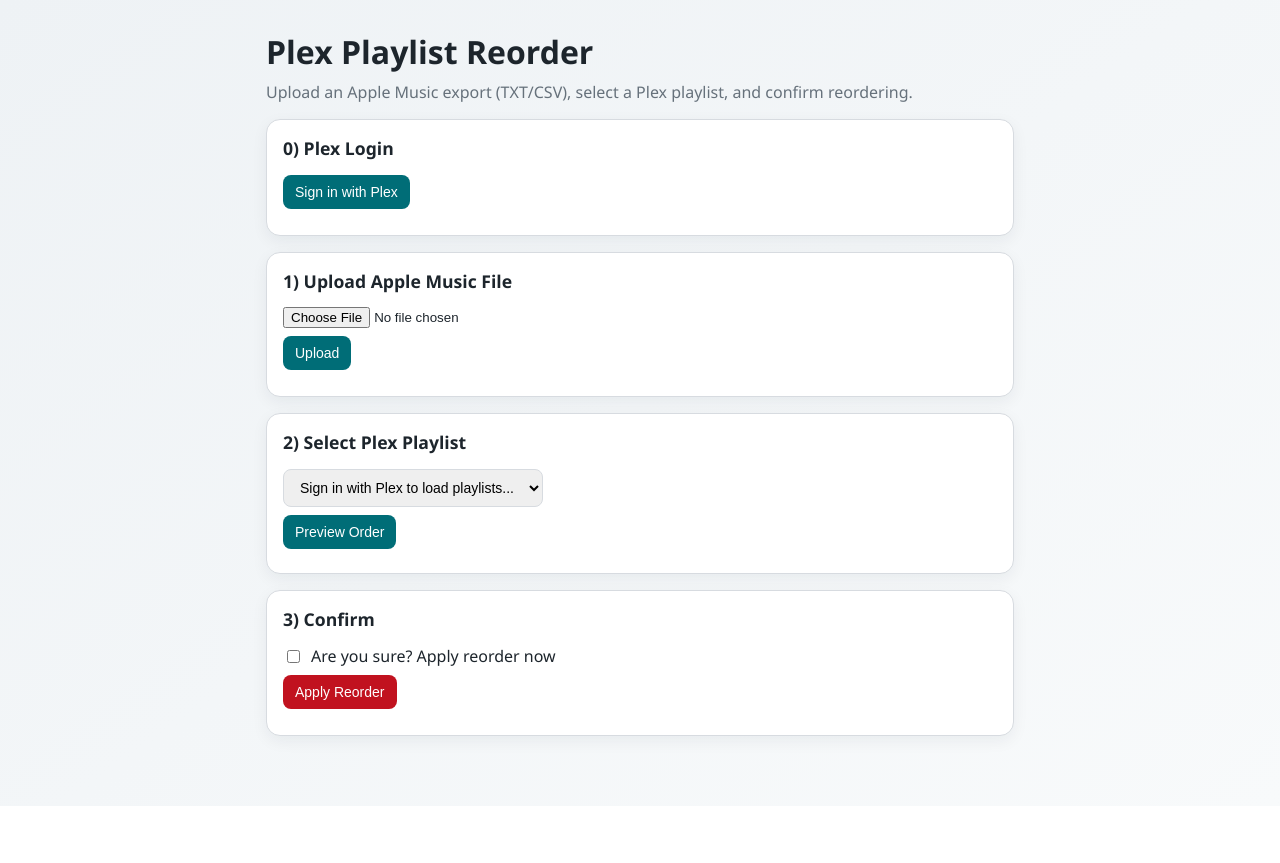
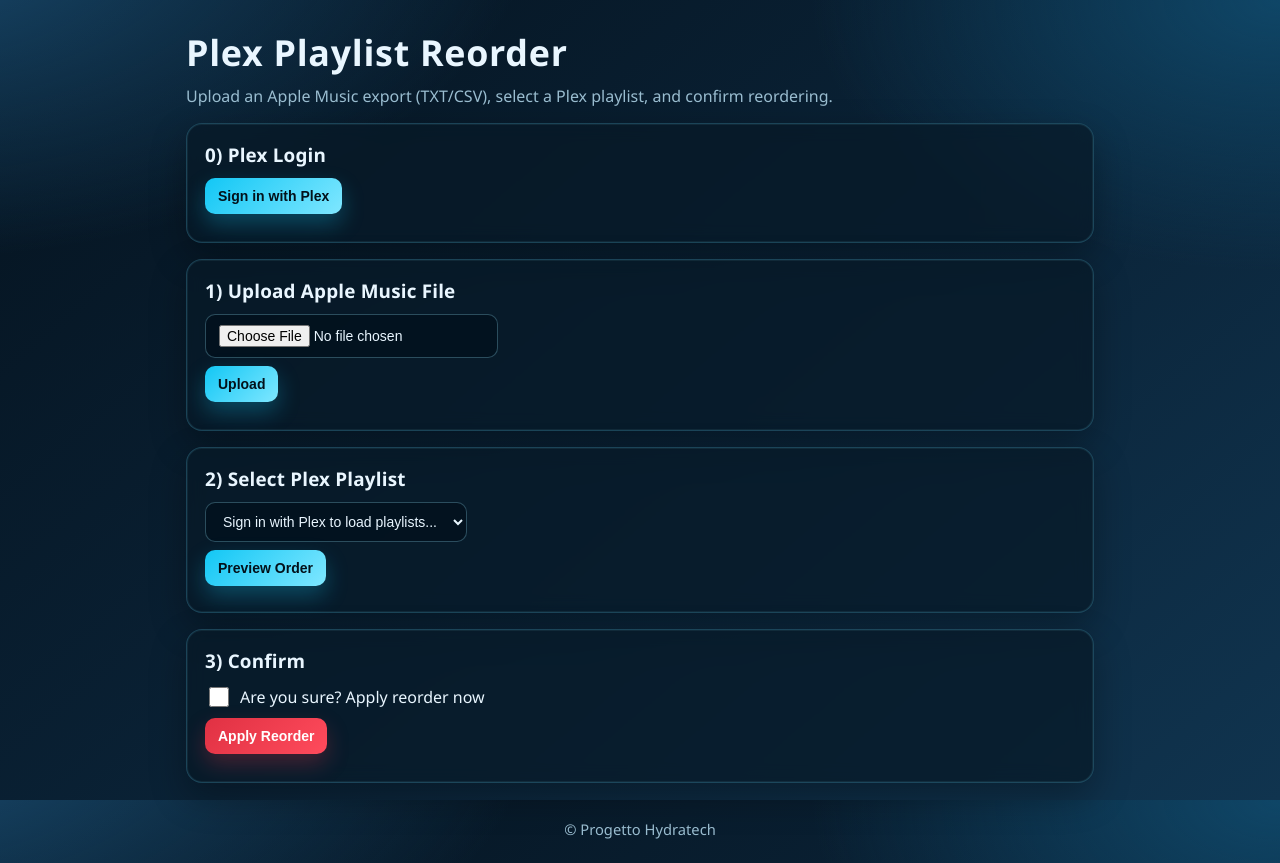
Before and after one commit to Sebaf-26/PlexPlaylistReorder, a Flask app: page / in a window 1280 px wide. Before the commit the page ends 805 px from the top, so only its background shows below. Run offline with Flask 3, Linux system fonts and the light colour scheme.

Commit message:
Apply Hydratech-style modern UI and add footer

```diff
--- a/static/style.css
+++ b/static/style.css
@@ -1,44 +1,67 @@
 :root {
-  --bg: #f4f6f8;
-  --card: #ffffff;
-  --text: #1d252c;
-  --muted: #66717b;
-  --accent: #006d77;
-  --danger: #c1121f;
-  --ok: #157f1f;
-  --line: #d7dbe0;
+  --bg-1: #05131f;
+  --bg-2: #0a2236;
+  --bg-3: #10344f;
+  --card: rgba(8, 25, 40, 0.72);
+  --card-border: rgba(99, 220, 255, 0.22);
+  --text: #e9f6ff;
+  --muted: #9abdd0;
+  --accent: #12c7f5;
+  --accent-strong: #00a8df;
+  --danger: #ff4b5c;
+  --ok: #49e38f;
+  --input-bg: rgba(3, 15, 26, 0.62);
 }
 
 * { box-sizing: border-box; }
 
 body {
   margin: 0;
-  font-family: "Avenir Next", "Segoe UI", sans-serif;
-  background: linear-gradient(145deg, #eef2f5, #f8fafb);
+  font-family: "Sora", "Avenir Next", "Segoe UI", sans-serif;
   color: var(--text);
+  min-height: 100vh;
+  background:
+    radial-gradient(1200px 620px at -10% -10%, #1a4f75 0%, transparent 55%),
+    radial-gradient(900px 520px at 100% 0%, #0f4667 0%, transparent 52%),
+    linear-gradient(140deg, var(--bg-1), var(--bg-2) 52%, var(--bg-3));
+  background-attachment: fixed;
 }
 
 .wrap {
-  max-width: 780px;
-  margin: 30px auto;
-  padding: 0 16px 24px;
+  max-width: 940px;
+  margin: 28px auto 18px;
+  padding: 0 16px;
 }
 
-h1 { margin-bottom: 8px; }
-h2 { margin-top: 0; font-size: 1.1rem; }
+h1 {
+  margin: 0;
+  font-size: clamp(1.75rem, 2.8vw, 2.3rem);
+  letter-spacing: 0.02em;
+}
+
+h2 {
+  margin: 0 0 10px;
+  font-size: 1.18rem;
+  letter-spacing: 0.01em;
+}
 
 .muted {
   color: var(--muted);
-  margin-top: 0;
+  margin-top: 8px;
 }
 
 .card {
   background: var(--card);
-  border: 1px solid var(--line);
-  border-radius: 14px;
-  padding: 16px;
+  border: 1px solid var(--card-border);
+  border-radius: 16px;
+  padding: 18px;
   margin: 16px 0;
-  box-shadow: 0 5px 16px rgba(20, 32, 44, 0.06);
+  backdrop-filter: blur(9px);
+  -webkit-backdrop-filter: blur(9px);
+  box-shadow:
+    0 14px 36px rgba(0, 0, 0, 0.3),
+    inset 0 0 0 1px rgba(147, 234, 255, 0.07);
+  animation: reveal 300ms ease-out both;
 }
 
 input[type="file"],
@@ -49,39 +72,114 @@
 }
 
 select,
-button {
-  border-radius: 8px;
-  border: 1px solid var(--line);
-  padding: 9px 12px;
+button,
+input[type="file"] {
+  border-radius: 10px;
+  padding: 10px 13px;
   font-size: 14px;
 }
 
-button {
-  background: var(--accent);
-  color: #fff;
-  border: none;
-  cursor: pointer;
+select,
+input[type="file"] {
+  border: 1px solid rgba(148, 229, 255, 0.28);
+  background: var(--input-bg);
+  color: var(--text);
 }
 
-button.danger { background: var(--danger); }
-button:hover { filter: brightness(1.04); }
+select:focus,
+input[type="file"]:focus,
+button:focus {
+  outline: 2px solid rgba(18, 199, 245, 0.45);
+  outline-offset: 2px;
+}
+
+button {
+  border: none;
+  color: #03111a;
+  font-weight: 700;
+  cursor: pointer;
+  background: linear-gradient(135deg, var(--accent), #7fe7ff);
+  box-shadow: 0 10px 22px rgba(18, 199, 245, 0.28);
+  transition: transform 120ms ease, filter 120ms ease;
+}
+
+button:hover {
+  filter: brightness(1.04);
+  transform: translateY(-1px);
+}
+
+button:active {
+  transform: translateY(0);
+}
+
+button.danger {
+  color: #fff;
+  background: linear-gradient(135deg, #e03143, var(--danger));
+  box-shadow: 0 10px 22px rgba(224, 49, 67, 0.28);
+}
 
 .small {
   margin-top: 10px;
-  font-size: 0.95rem;
+  font-size: 0.98rem;
+  line-height: 1.46;
 }
 
-.err { color: var(--danger); }
-.ok { color: var(--ok); }
+.err {
+  color: #ff8995;
+}
+
+.ok {
+  color: var(--ok);
+}
 
 .check {
   display: flex;
   align-items: center;
   gap: 8px;
+  margin-top: 10px;
 }
 
-ol { margin: 8px 0 0 22px; }
+input[type="checkbox"] {
+  width: 20px;
+  height: 20px;
+  accent-color: var(--accent-strong);
+}
+
+ol {
+  margin: 8px 0 0 22px;
+}
+
+.site-footer {
+  text-align: center;
+  color: var(--muted);
+  padding: 18px 10px 24px;
+  font-size: 0.92rem;
+}
+
+@keyframes reveal {
+  from {
+    opacity: 0;
+    transform: translateY(6px);
+  }
+  to {
+    opacity: 1;
+    transform: translateY(0);
+  }
+}
 
 @media (max-width: 680px) {
-  .wrap { margin-top: 14px; }
+  .wrap {
+    margin-top: 14px;
+    padding: 0 12px;
+  }
+
+  .card {
+    padding: 15px;
+  }
+
+  button,
+  select,
+  input[type="file"] {
+    width: 100%;
+  }
 }
--- a/templates/index.html
+++ b/templates/index.html
@@ -43,6 +43,8 @@
       <div id="result" class="small"></div>
     </section>
   </main>
+
+  <footer class="site-footer">© Progetto Hydratech</footer>
 
   <script>
     let uploadId = null;
```
